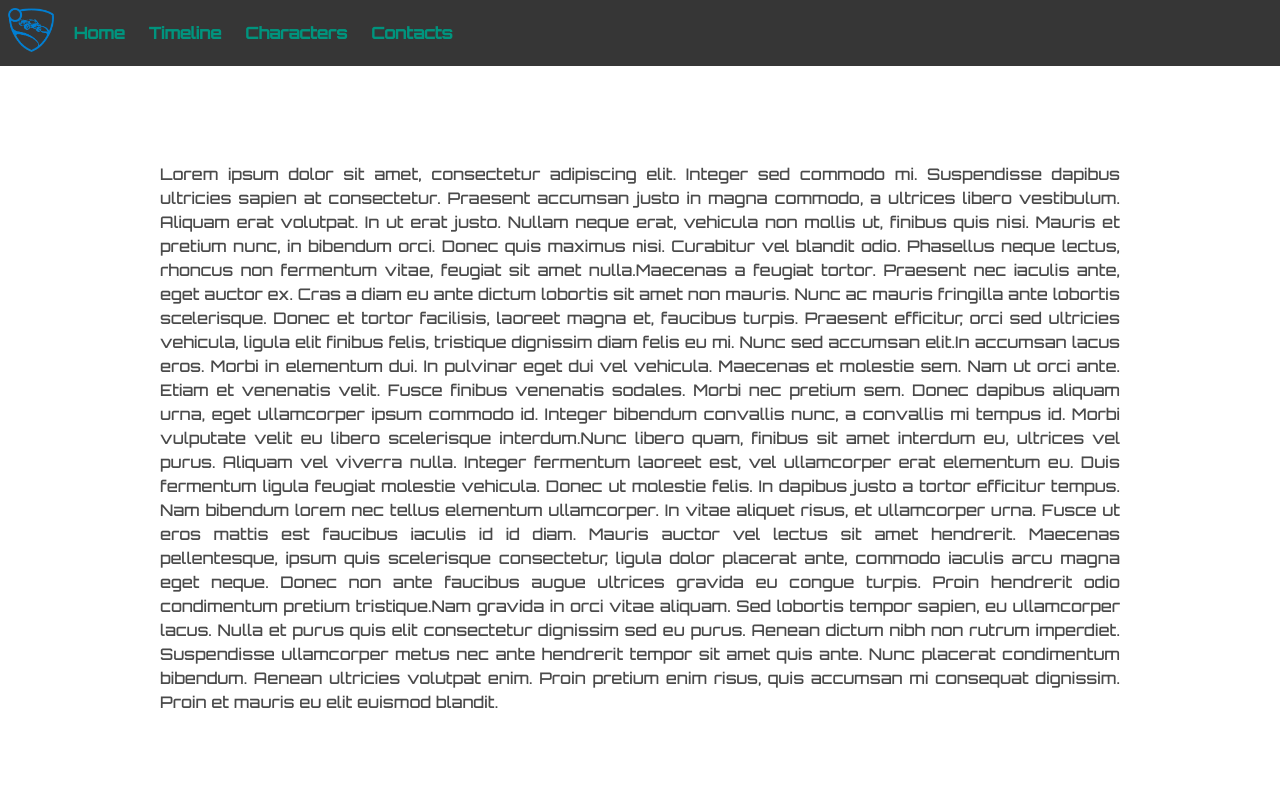
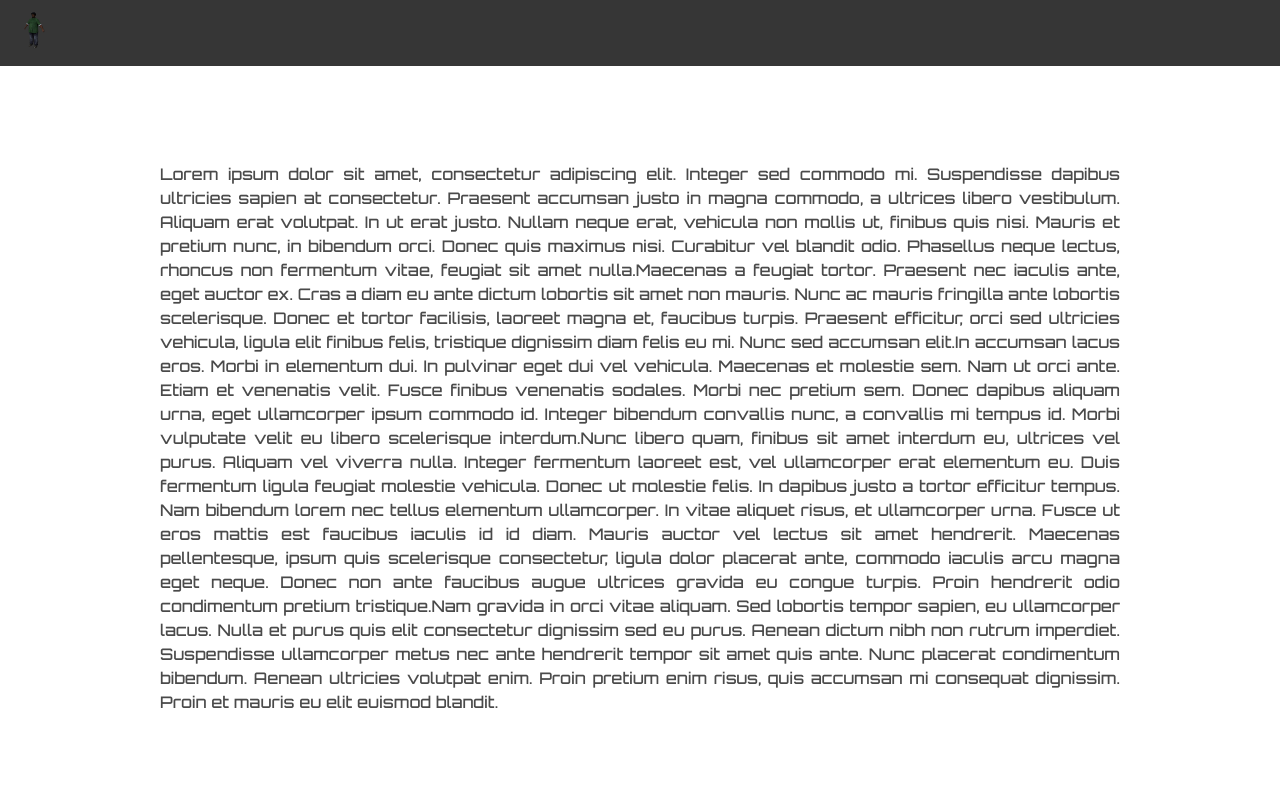
Before and after one commit to NicolaL95/tournament-of-power-r-l, a React (Create React App) app: page / in a window 1280 px wide. Shown: the top 800 px of the page. Built offline with nearby package versions, Linux system fonts and the light colour scheme; a web font is replaced by a local one.

Commit message:
add console.log

```diff
--- a/src/components/Header.jsx
+++ b/src/components/Header.jsx
@@ -4,8 +4,9 @@ import getImage from "../utils/getImage";
 import { useEffect } from "react";
 
 export default function Header({customRef}) {
-    const [dataNavbar,setNavbar] = useDatabase(["navbar"],{haveUrlPath: false});
+    const [dataNavbar,setNavbar] = useDatabase(["navbar","homepage"]);
     const {navbar} = dataNavbar;
+    console.log("nav",navbar)
     const logo = getImage(navbar?.logoImg)
 
     const getNavbarElements = () =>  navbar?.navbarElements?.map(element=> <Link className="navbar-item has-text-primary-dark" to={element.linkTo} >{element.label}</Link>)
--- a/src/views/Homepage/Homepage.jsx
+++ b/src/views/Homepage/Homepage.jsx
@@ -5,9 +5,11 @@ import Countdown from '../../components/Countdown';
 
 export default function Homepage() {
 
-  const [homepageData,setData]  = useDatabase();
-  const {homepage} = homepageData
-  const targetDate = new Date(homepage?.date).getTime();
+
+ const [homepageData,setData]  = useDatabase();
+ const {homepage,tegus} = homepageData
+ console.log("home",homepage,tegus)
+ const targetDate = new Date(homepage?.date).getTime();
 
  useEffect(() => {
   setData([{charactersElement:"tegus"}])
```
